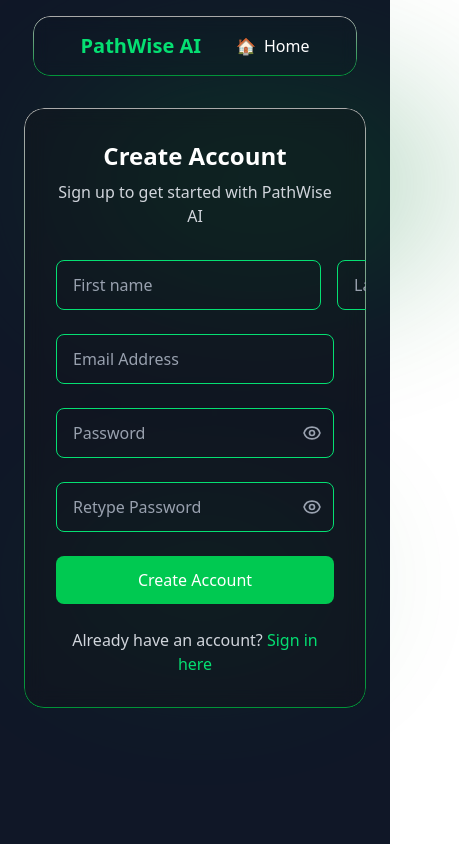
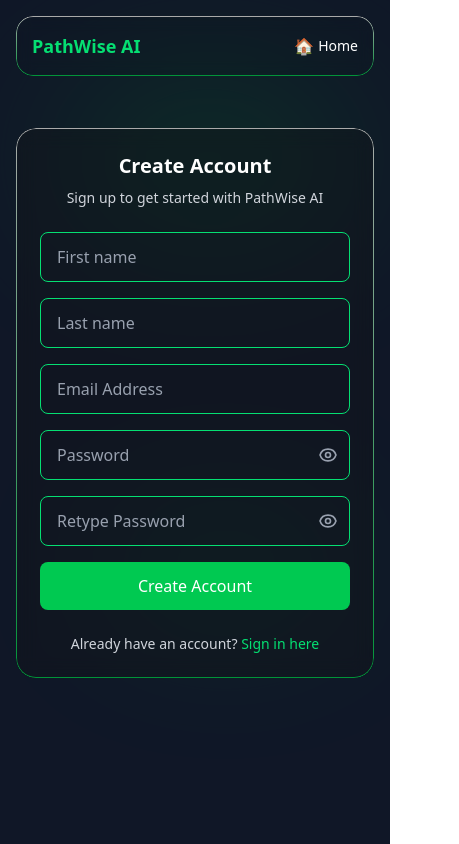
Before and after one commit to codewithgaji/PathWise-AI, a React (Vite) app in the folder PathWise-frontend/: page /register in a window 390 px wide. Shown: the whole page, 459 px wide, since content can reach past the window. Built offline with nearby package versions, Linux system fonts and the light colour scheme.

Commit message:
Update RegisterPage.jsx

```diff
--- a/PathWise-frontend/src/components/auth/RegisterPage.jsx
+++ b/PathWise-frontend/src/components/auth/RegisterPage.jsx
@@ -74,25 +74,20 @@
 
       console.log('Registration successful:', responseData);
 
-      // Store the email for verification step
-      try {
-        localStorage.setItem('firstName', formData.firstName);
-        localStorage.setItem('lastName', formData.lastName);
-        localStorage.setItem('verifyEmail', formData.email);
-        console.log('Email stored in localStorage:', formData.email);
-      } catch (storageError) {
-        console.warn('LocalStorage not available:', storageError);
-        // Continue anyway, pass email as state
-      }
+      // Store data in memory (localStorage not supported in artifacts)
+      const verificationData = {
+        firstName: formData.firstName,
+        lastName: formData.lastName,
+        email: formData.email
+      };
 
-      // Add a small delay to ensure localStorage is set
+      // Add a small delay
       setTimeout(() => {
         console.log('Navigating to /verify');
 
-        // Navigate with state as fallback if localStorage fails
         navigate('/verify', {
-          state: { email: formData.email },
-          replace: true // Use replace to prevent going back to register
+          state: verificationData,
+          replace: true
         });
       }, 100);
 
@@ -105,15 +100,15 @@
   };
 
   return (
-    <div className="min-h-screen w-full px-6 py-4 relative" style={{ background: '#101727' }}>
+    <div className="min-h-screen w-full px-4 sm:px-6 py-4 relative overflow-x-hidden" style={{ background: '#101727' }}>
       {/* Green elliptical blur effect */}
       <div
         className="absolute pointer-events-none"
         style={{
           top: '10%',
           left: '15%',
-          width: '400px',
-          height: '200px',
+          width: '300px',
+          height: '150px',
           background: '#01742B',
           borderRadius: '50%',
           filter: 'blur(80px)',
@@ -128,8 +123,8 @@
         style={{
           top: '60%',
           right: '10%',
-          width: '300px',
-          height: '150px',
+          width: '250px',
+          height: '125px',
           background: '#01742B',
           borderRadius: '50%',
           filter: 'blur(70px)',
@@ -140,7 +135,7 @@
 
       {/* Navbar with gradient border */}
       <nav
-        className="flex items-center justify-between px-12 py-4 relative overflow-hidden w-full max-w-[95%] mx-auto mb-8"
+        className="flex items-center justify-between px-4 sm:px-8 md:px-12 py-4 relative overflow-hidden w-full max-w-full mx-auto mb-8"
         style={{
           background: 'rgba(19, 21, 27, 0.03)',
           backdropFilter: 'blur(7.4px)',
@@ -166,19 +161,19 @@
           }}
         />
 
-        <div className="text-green-400 font-bold text-xl relative z-10">
+        <div className="text-green-400 font-bold text-lg sm:text-xl relative z-10">
           PathWise AI
         </div>
-        <a href="/" className="text-white hover:text-green-400 transition-colors duration-200 flex items-center space-x-2 relative z-10">
+        <a href="/" className="text-white hover:text-green-400 transition-colors duration-200 flex items-center space-x-1 sm:space-x-2 relative z-10">
           <span>🏠</span>
-          <span>Home</span>
+          <span className="text-sm sm:text-base">Home</span>
         </a>
       </nav>
 
       {/* Register Form Container */}
       <div className="flex items-center justify-center min-h-[70vh] relative z-10">
         <div
-          className="w-full max-w-lg p-8 relative overflow-hidden"
+          className="w-full max-w-lg p-6 sm:p-8 relative overflow-hidden"
           style={{
             background: 'rgba(19, 21, 27, 0.4)',
             backdropFilter: 'blur(10px)',
@@ -204,9 +199,9 @@
           />
 
           {/* Page Title */}
-          <div className="text-center mb-8 relative z-10">
-            <h1 className="text-2xl font-bold text-white mb-2">Create Account</h1>
-            <p className="text-gray-300">Sign up to get started with PathWise AI</p>
+          <div className="text-center mb-6 sm:mb-8 relative z-10">
+            <h1 className="text-xl sm:text-2xl font-bold text-white mb-2">Create Account</h1>
+            <p className="text-sm sm:text-base text-gray-300">Sign up to get started with PathWise AI</p>
           </div>
 
           {/* Error Message */}
@@ -217,8 +212,8 @@
           )}
 
           {/* Sign Up Form */}
-          <form onSubmit={handleSubmit} className="space-y-6 relative z-10">
-            <div className="flex space-x-4">
+          <form onSubmit={handleSubmit} className="space-y-4 sm:space-y-6 relative z-10">
+            <div className="flex flex-col sm:flex-row sm:space-x-4 space-y-4 sm:space-y-0">
               <input
                 type="text"
                 name="firstName"
@@ -226,7 +221,7 @@
                 value={formData.firstName}
                 onChange={handleChange}
                 required
-                className="flex-1 px-4 py-3 bg-transparent border border-green-400 rounded-lg text-white placeholder-gray-400 focus:outline-none focus:border-green-300 transition-colors duration-200"
+                className="w-full sm:flex-1 px-4 py-3 bg-transparent border border-green-400 rounded-lg text-white placeholder-gray-400 focus:outline-none focus:border-green-300 transition-colors duration-200"
               />
               <input
                 type="text"
@@ -235,7 +230,7 @@
                 value={formData.lastName}
                 onChange={handleChange}
                 required
-                className="flex-1 px-4 py-3 bg-transparent border border-green-400 rounded-lg text-white placeholder-gray-400 focus:outline-none focus:border-green-300 transition-colors duration-200"
+                className="w-full sm:flex-1 px-4 py-3 bg-transparent border border-green-400 rounded-lg text-white placeholder-gray-400 focus:outline-none focus:border-green-300 transition-colors duration-200"
               />
             </div>
             <div>
@@ -317,7 +312,7 @@
 
           {/* Login Link */}
           <div className="text-center mt-6 relative z-10">
-            <p className="text-gray-300">
+            <p className="text-sm sm:text-base text-gray-300">
               Already have an account?{' '}
               <a href="/login" className="text-green-400 hover:text-green-300 font-medium">
                 Sign in here
```
